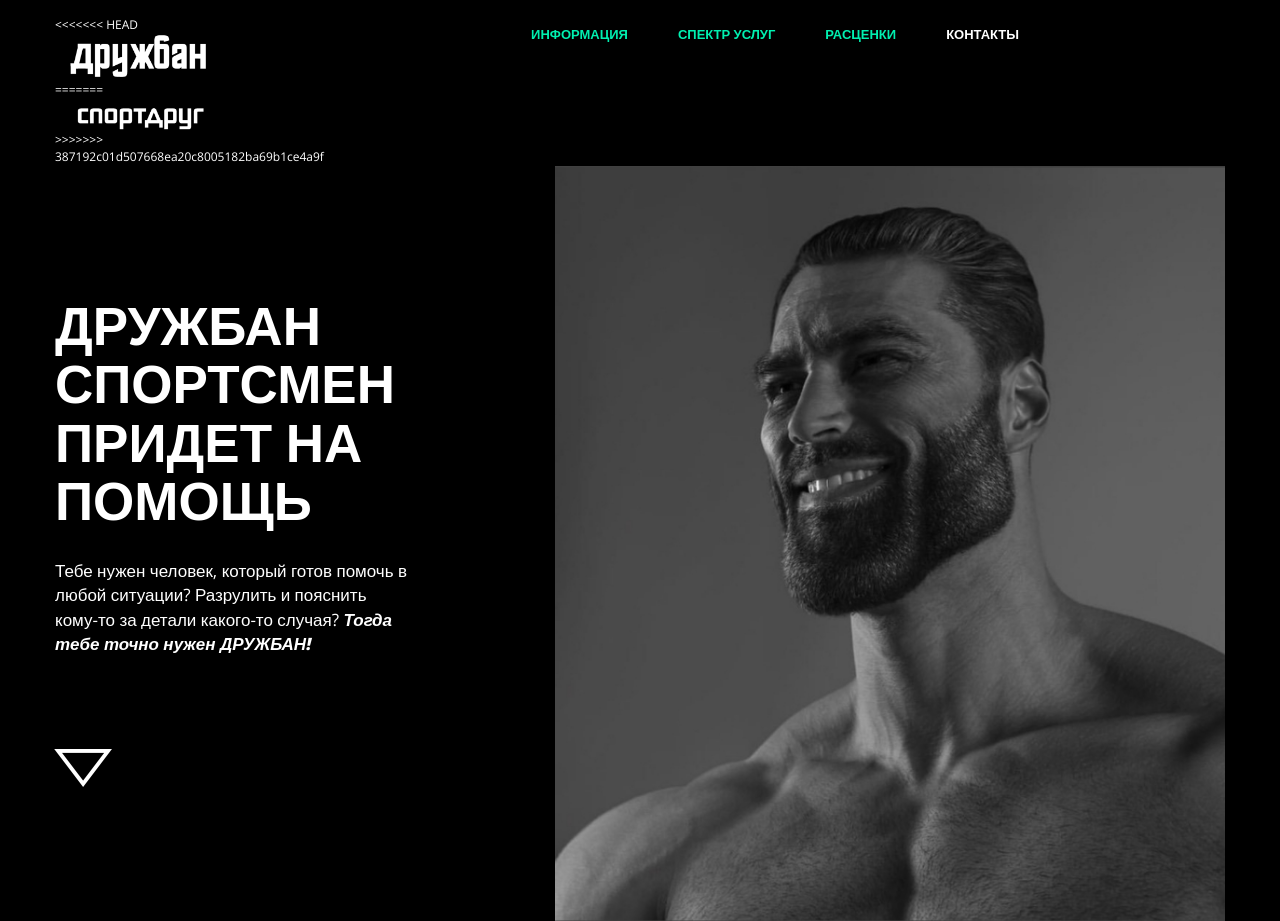
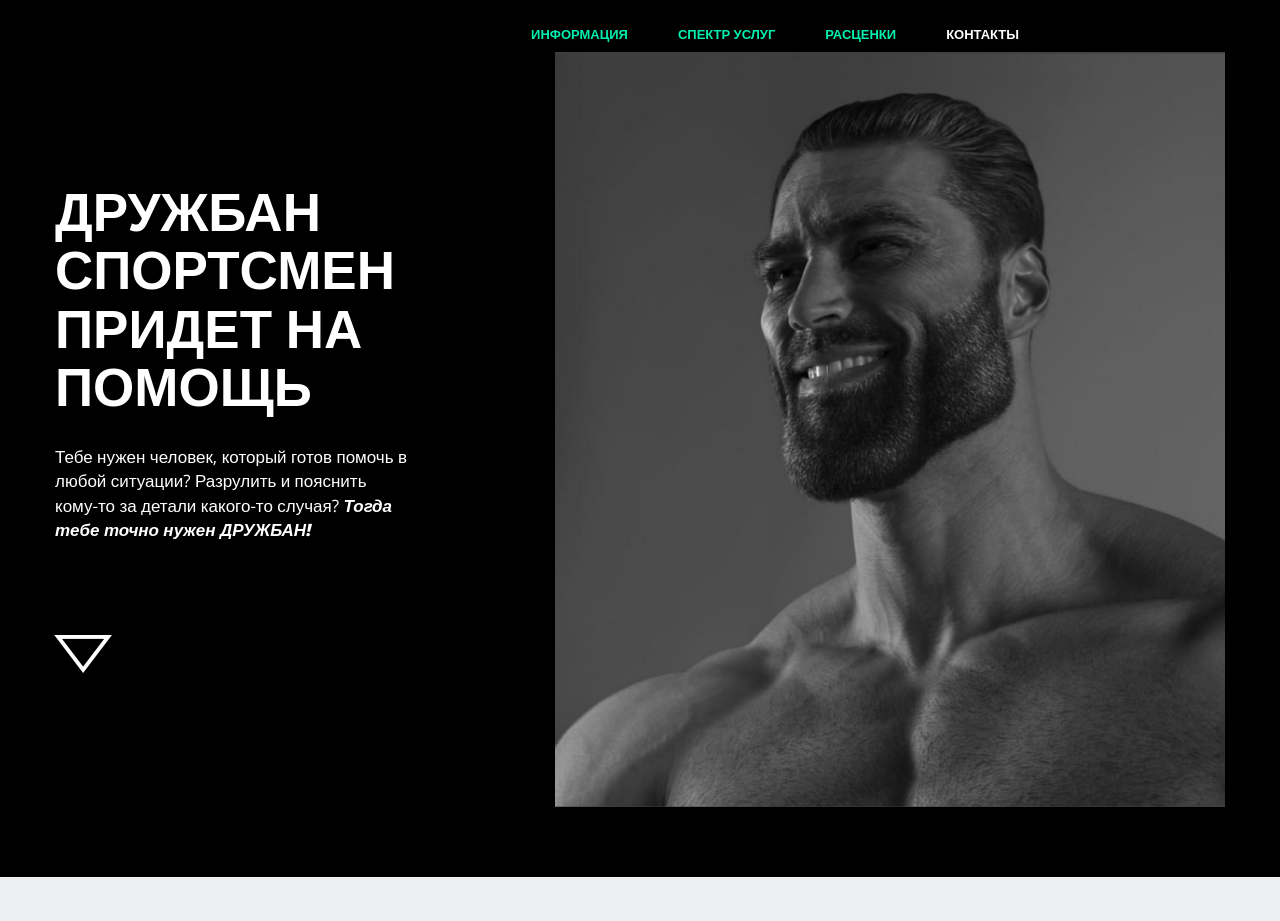
Before and after one commit to shurikone/SportishFreundOnCall, a plain HTML site: page color-2/index.html in a window 1280 px wide. Shown: the top 921 px of the page. Drawn offline with nearby package versions, Linux system fonts and the light colour scheme.

Commit message:
Update index.html

```diff
--- a/color-2/index.html
+++ b/color-2/index.html
@@ -45,11 +45,6 @@
 
 							<!-- Logo Begins -->
 							<div class="col-md-2 logo">
-<<<<<<< HEAD
-								<a href="#" title="Спортдруг"><img class="img-responsive" src="images/drujban.png" alt="Спортдруг" /></a>
-=======
-								<a href="#" title="ДРУЖБАН"><img class="img-responsive" src="images/sportdrug.png" alt="ДРУЖБАН" /></a>
->>>>>>> 387192c01d507668ea20c8005182ba69b1ce4a9f
 							</div>
 							<!-- Logo Ends -->
 
```
